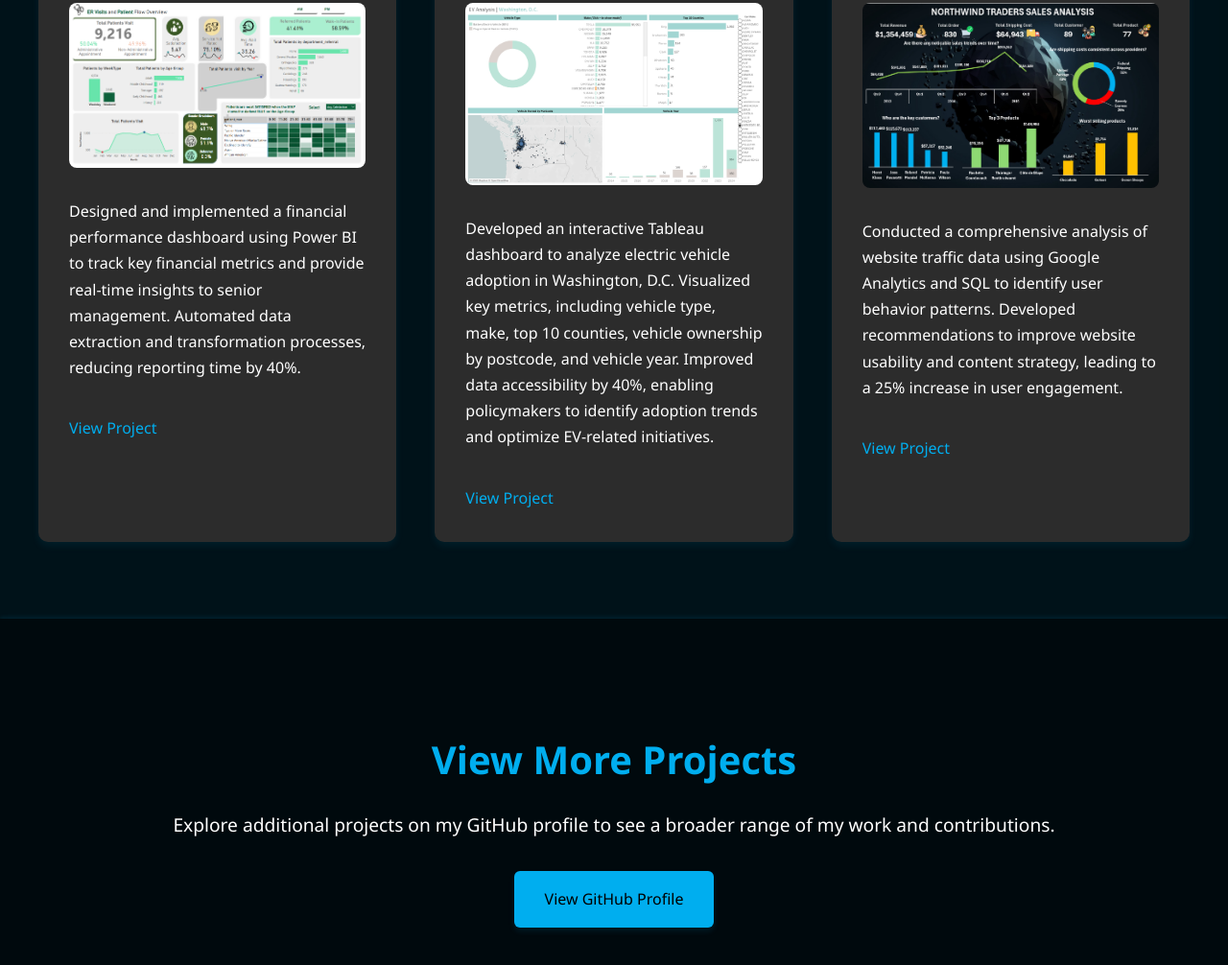
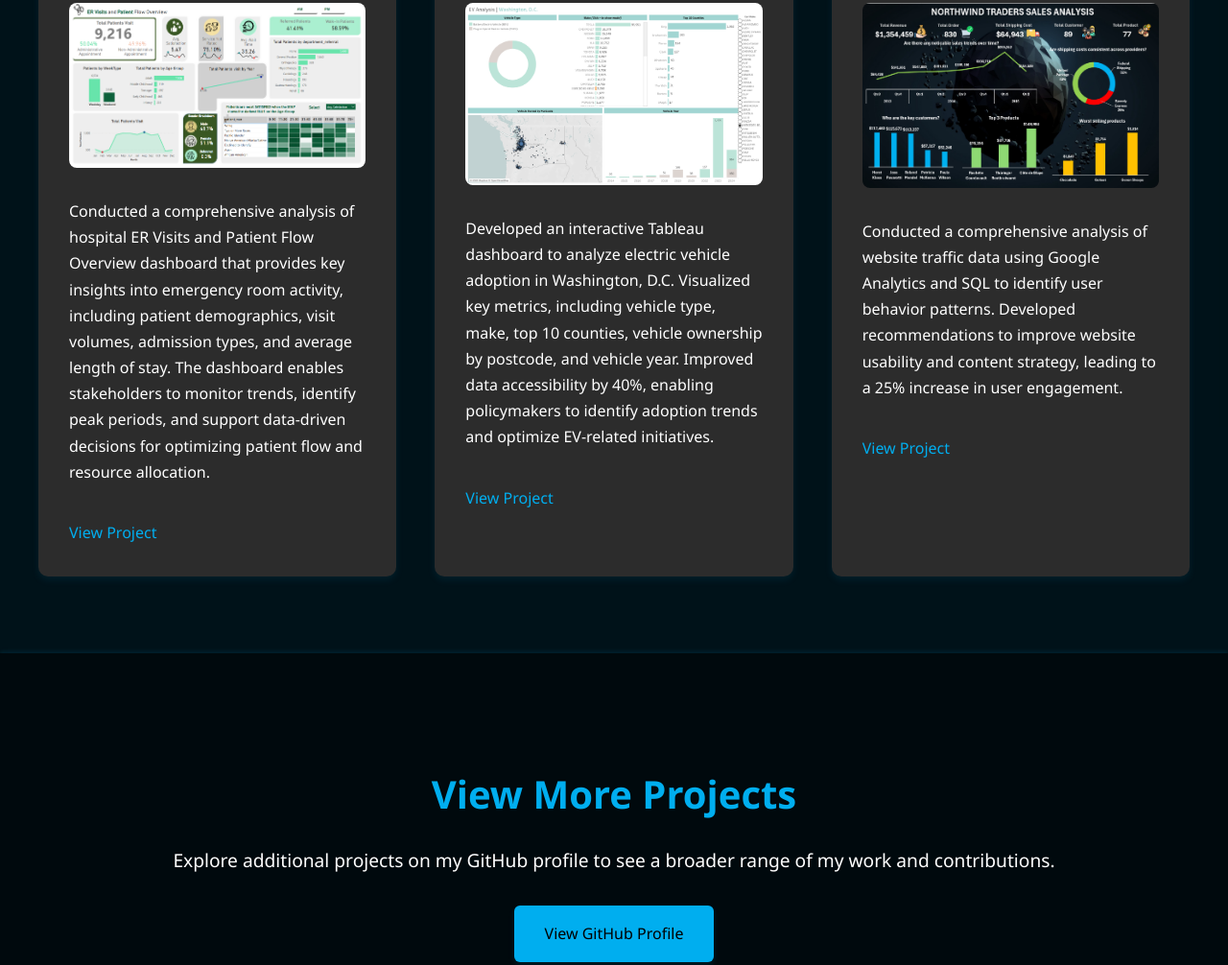
Before and after one commit to Meekah77/my-portfolio, a plain HTML site: page index.html in a window 1280 px wide. Shown: the part 1842-2848 px from the top of the page at 96% size. Drawn offline with nearby package versions, Linux system fonts and the light colour scheme; animation ran at ten frames a second.

Commit message:
Update index.html

```diff
--- a/index.html
+++ b/index.html
@@ -77,7 +77,7 @@
             <div class="project-card">
                 <h3>Project 1: ER Visit and Patients Flow Overview</h3>
                 <img src="image/ER.png" alt="Financial Performance Dashboard" style="width: 100%; height: auto; object-fit: cover;">
-                <p>Designed and implemented a financial performance dashboard using Power BI to track key financial metrics and provide real-time insights to senior management. Automated data extraction and transformation processes, reducing reporting time by 40%.</p>
+                <p>Conducted a comprehensive analysis of hospital ER Visits and Patient Flow Overview dashboard that provides key insights into emergency room activity, including patient demographics, visit volumes, admission types, and average length of stay. The dashboard enables stakeholders to monitor trends, identify peak periods, and support data-driven decisions for optimizing patient flow and resource allocation.</p>
                 <a href="https://github.com/Meekah77/ER-Visit-and-Patients-Flow-Overview/blob/main/ER%20Visits%20and%20Patient%20Flow%20Overview.pbix" class="view-project-button">View Project</a>
             </div>
 
```
